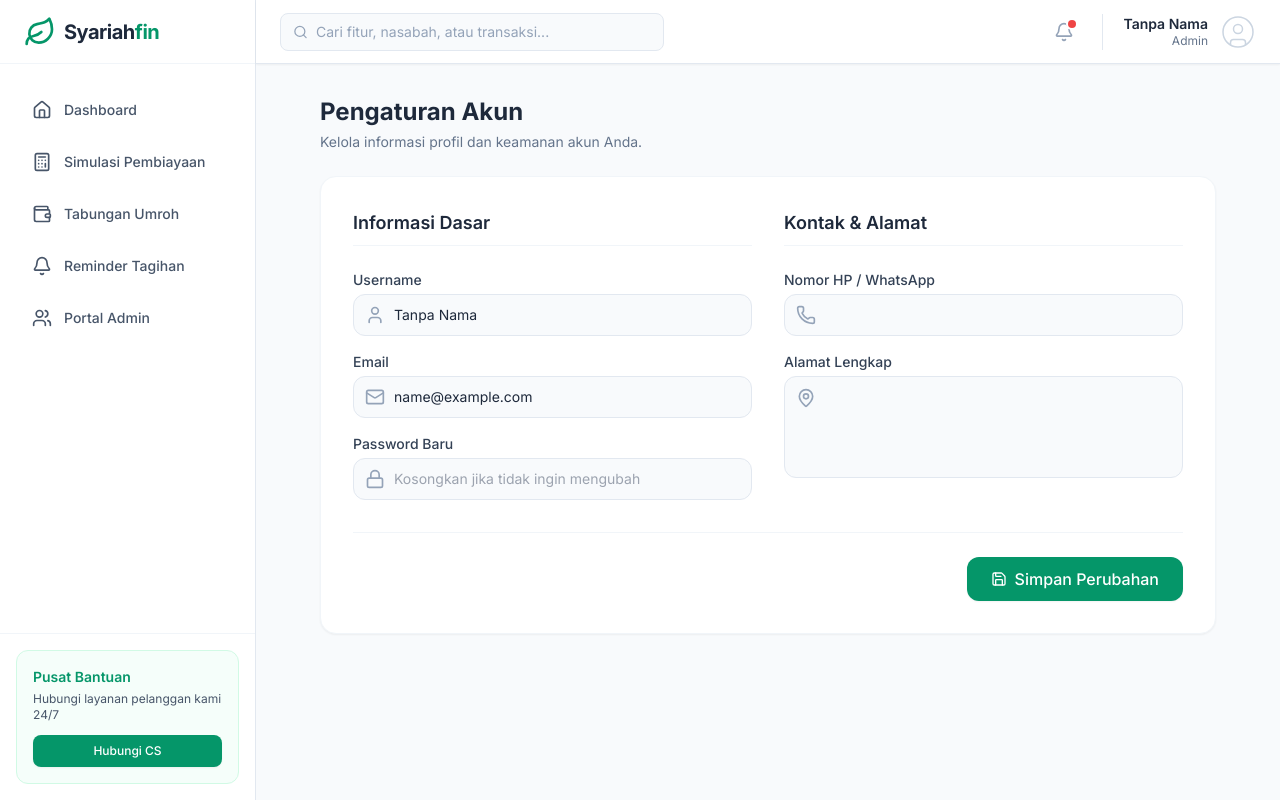
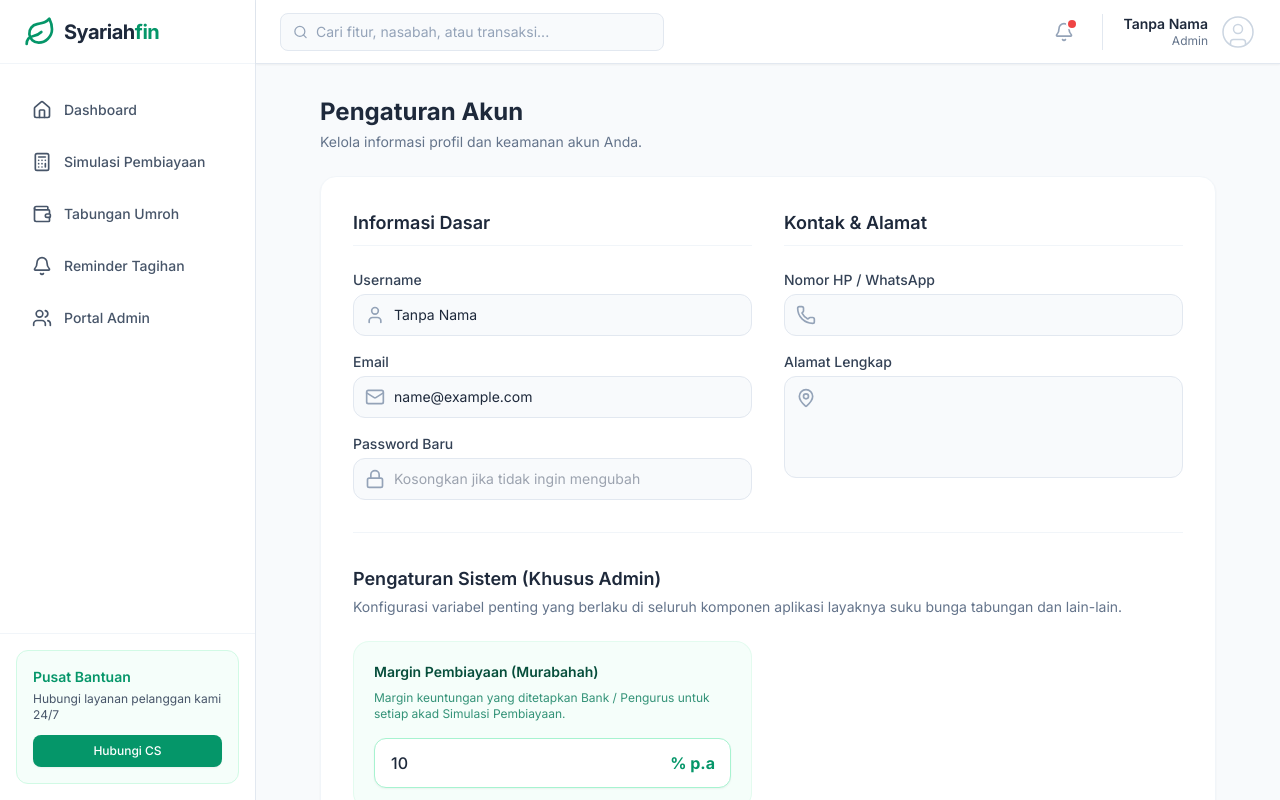
Before and after one commit to officialmurdifinstudio-code/vibecoding-syariahfin, a React (Vite) app: page /settings in a window 1280 px wide. Built offline with nearby package versions, Linux system fonts and the light colour scheme; no server answers; the database is empty; sample sign-in values are in the browser's storage.

Commit message:
feat: Proteksi pengaturan margin pembiayaan (hanya admin yang bisa menetapkan nilai margin di Settings)

```diff
--- a/src/pages/Settings.jsx
+++ b/src/pages/Settings.jsx
@@ -1,6 +1,6 @@
-import { useState } from 'react';
+import { useState, useEffect } from 'react';
 import { Save, User, Mail, Lock, Phone, MapPin, Loader2, CheckCircle2 } from 'lucide-react';
-import { authService } from '../services/firebaseServices';
+import { authService, systemService } from '../services/firebaseServices';
 import { auth } from '../services/firebaseConfig';
 import { updatePassword } from 'firebase/auth';
 
@@ -17,12 +17,30 @@ export default function Settings() {
       email: user ? (user.email || '') : '',
       password: '',
       phone: user ? (user.noWhatsapp || '') : '',
-      address: user ? (user.alamat || '') : ''
+      address: user ? (user.alamat || '') : '',
+      marginSimulasi: 10
     };
   });
 
+  const [isAdmin, setIsAdmin] = useState(false);
   const [isSubmitting, setIsSubmitting] = useState(false);
   const [successMessage, setSuccessMessage] = useState('');
+
+  useEffect(() => {
+    const localUser = localStorage.getItem('syariahfin_user');
+    if (localUser) {
+      const user = JSON.parse(localUser);
+      if (user.role === 'admin') {
+        setIsAdmin(true);
+        // Ambil pengaturan sistem khusus admin
+        systemService.getMarginSetting().then(res => {
+          if (res.success) {
+            setFormData(prev => ({ ...prev, marginSimulasi: res.margin }));
+          }
+        });
+      }
+    }
+  }, []);
 
   const handleChange = (e) => {
     const { name, value } = e.target;
@@ -63,6 +81,11 @@ export default function Settings() {
       });
 
       if (!res.success) throw new Error(res.error);
+
+      // 3.5 Khusus admin, simpan kembali margin pembiayaan
+      if (isAdmin && formData.marginSimulasi) {
+         await systemService.updateMarginSetting(Number(formData.marginSimulasi));
+      }
 
       // 4. Update data session lokal agar nama dan info di header terupdate
       sessionUser.namaLengkap = formData.username;
@@ -187,6 +210,40 @@ export default function Settings() {
             </div>
           </div>
 
+          {isAdmin && (
+            <div className="mt-8 pt-8 border-t border-slate-100">
+              <div className="flex items-center justify-between mb-6">
+                 <div>
+                   <h3 className="text-lg font-semibold text-slate-800">Pengaturan Sistem (Khusus Admin)</h3>
+                   <p className="text-sm text-slate-500 mt-1">Konfigurasi variabel penting yang berlaku di seluruh komponen aplikasi layaknya suku bunga tabungan dan lain-lain.</p>
+                 </div>
+              </div>
+
+              <div className="grid grid-cols-1 md:grid-cols-2 gap-8">
+                <div className="bg-emerald-50/50 p-5 rounded-2xl border border-emerald-100/50">
+                  <label className="block text-sm font-semibold text-emerald-900 mb-2">Margin Pembiayaan (Murabahah)</label>
+                  <p className="text-xs text-emerald-700/80 mb-4 h-8">Margin keuntungan yang ditetapkan Bank / Pengurus untuk setiap akad Simulasi Pembiayaan.</p>
+
+                  <div className="relative">
+                    <input
+                      type="number"
+                      name="marginSimulasi"
+                      min="1"
+                      max="50"
+                      step="0.5"
+                      value={formData.marginSimulasi}
+                      onChange={handleChange}
+                      className="block w-full pl-4 pr-12 py-3 border border-emerald-200 rounded-xl text-base font-medium focus:ring-emerald-500 focus:border-emerald-500 transition-colors bg-white shadow-sm"
+                    />
+                    <div className="absolute inset-y-0 right-0 pr-4 flex items-center pointer-events-none">
+                      <span className="text-emerald-600 font-bold ml-1">% p.a</span>
+                    </div>
+                  </div>
+                </div>
+              </div>
+            </div>
+          )}
+
           <div className="mt-8 pt-6 border-t border-slate-100 flex flex-col sm:flex-row justify-between items-center">
             <div className="w-full sm:w-auto mb-4 sm:mb-0">
                {successMessage && (
--- a/src/pages/SimulasiPembiayaan.jsx
+++ b/src/pages/SimulasiPembiayaan.jsx
@@ -1,6 +1,6 @@
-import { useState } from 'react';
-import { Calculator, Package, Wallet, Info, CheckCircle2, Loader2 } from 'lucide-react';
-import { simulasiService } from '../services/firebaseServices';
+import { useState, useEffect } from 'react';
+import { Calculator, Package, Wallet, Info, CheckCircle2, Loader2, Sparkles } from 'lucide-react';
+import { simulasiService, systemService } from '../services/firebaseServices';
 
 const TENOR_OPTIONS = [3, 6, 9, 12, 18, 24, 36];
 
@@ -14,6 +14,18 @@ export default function SimulasiPembiayaan() {
   });
   const [isSubmitting, setIsSubmitting] = useState(false);
   const [submitSuccess, setSubmitSuccess] = useState(false);
+  const [isLoadingMargin, setIsLoadingMargin] = useState(true);
+
+  useEffect(() => {
+    const fetchMargin = async () => {
+      const res = await systemService.getMarginSetting();
+      if (res.success) {
+        setFormData(prev => ({ ...prev, margin: res.margin }));
+      }
+      setIsLoadingMargin(false);
+    };
+    fetchMargin();
+  }, []);
 
   // Format angka ke format Rupiah
   const formatRupiah = (number) => {
@@ -191,19 +203,18 @@ export default function SimulasiPembiayaan() {
               <div>
                 <label className="flex text-sm font-medium text-slate-700 mb-2 justify-between">
                   <span>Margin (% per tahun)</span>
-                  <span className="text-primary font-semibold">{formData.margin}%</span>
                 </label>
-                <div className="flex items-center space-x-4 h-11">
-                  <input
-                    type="range"
-                    name="margin"
-                    min="5"
-                    max="30"
-                    step="0.5"
-                    value={formData.margin}
-                    onChange={handleInputChange}
-                    className="w-full h-2 bg-slate-200 rounded-lg appearance-none cursor-pointer accent-primary focus:outline-none focus:ring-2 focus:ring-primary/20"
-                  />
+                <div className="bg-emerald-50 text-emerald-800 px-4 h-11 rounded-xl border border-emerald-100 flex items-center justify-between shadow-sm">
+                   {isLoadingMargin ? (
+                     <Loader2 className="w-5 h-5 animate-spin text-emerald-600 mx-auto" />
+                   ) : (
+                     <div className="flex items-center justify-between w-full">
+                       <div className="text-base font-bold">{formData.margin}% <span className="text-xs font-normal opacity-70">p.a</span></div>
+                       <div className="text-[10px] sm:text-xs text-emerald-600 font-medium flex items-center bg-white px-2 py-0.5 rounded-full border border-emerald-100 shadow-sm">
+                         <Sparkles className="w-3 h-3 mr-1 text-emerald-500" /> Ditetapkan Admin
+                       </div>
+                     </div>
+                   )}
                 </div>
               </div>
             </div>
--- a/src/services/firebaseServices.js
+++ b/src/services/firebaseServices.js
@@ -201,6 +201,33 @@ export const simulasiService = {
   }
 };
 
+// ==========================================
+// LAYANAN PENGATURAN SISTEM
+// ==========================================
+export const systemService = {
+  getMarginSetting: async () => {
+    try {
+      const docRef = doc(db, 'settings', 'pembiayaan');
+      const docSnap = await getDoc(docRef);
+      if (docSnap.exists() && docSnap.data().marginRate) {
+        return { success: true, margin: docSnap.data().marginRate };
+      }
+      return { success: true, margin: 10 }; // Default 10%
+    } catch (e) {
+      return { success: false, error: e.message };
+    }
+  },
+  updateMarginSetting: async (newMargin) => {
+    try {
+      const docRef = doc(db, 'settings', 'pembiayaan');
+      await setDoc(docRef, { marginRate: newMargin }, { merge: true });
+      return { success: true };
+    } catch (e) {
+      return { success: false, error: e.message };
+    }
+  }
+};
+
 
 // ==========================================
 // LAYANAN TABUNGAN UMROH
```
